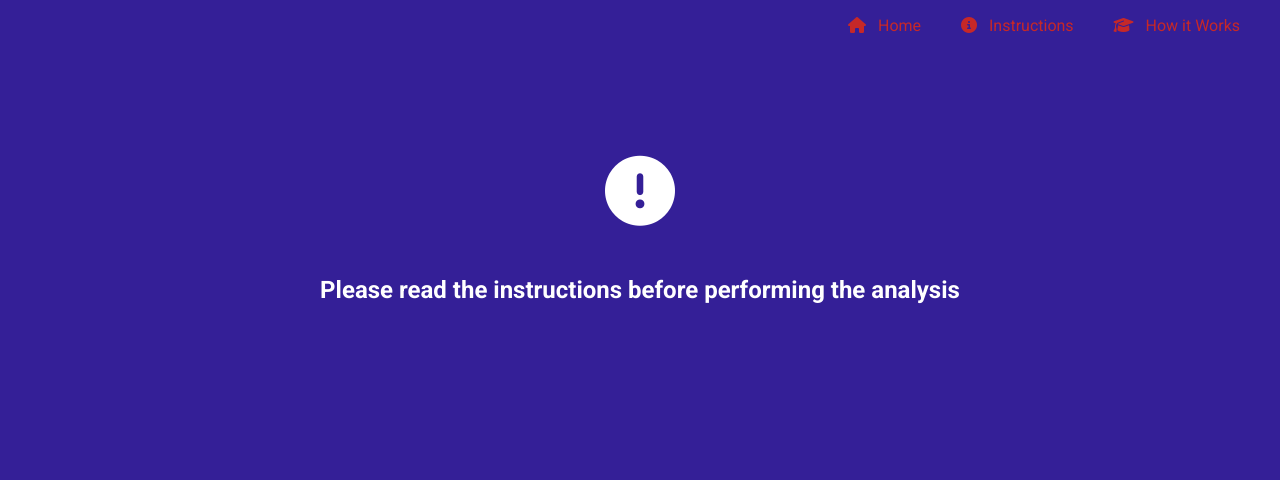
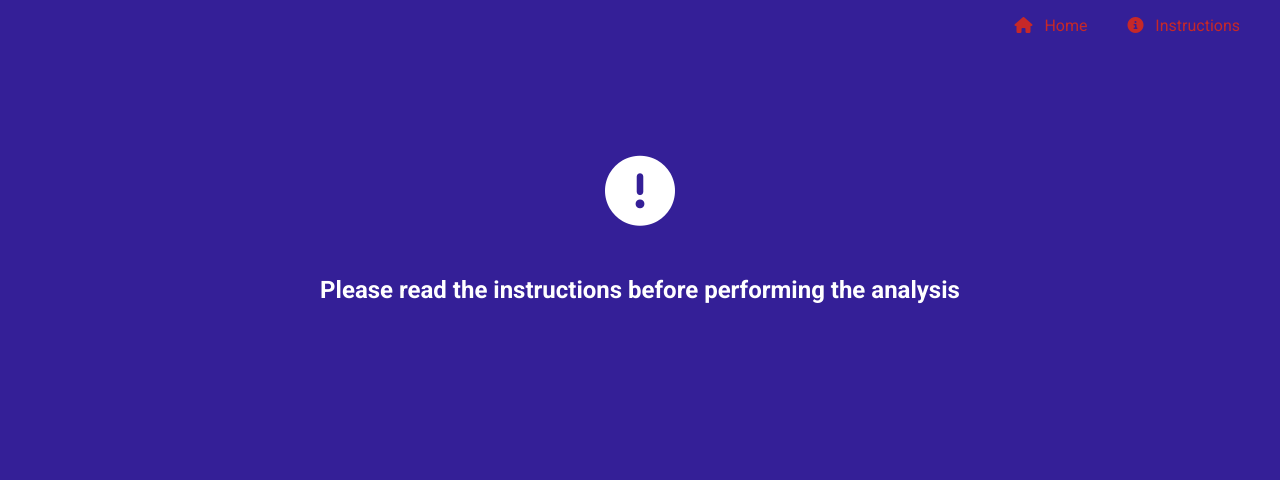
Before and after one commit to proteinanalyser/psa, a Django app: page /instructions/ in a window 1280 px wide; the page is wider, and only the part inside the window is pictured. Shown: the top 481 px of that part. Run offline with Django 3.2, Linux system fonts and the light colour scheme; parts of the project's set-up code (start-up, migrations or seed data) failed here and were passed over; some libraries are stand-ins or nearby versions.

Commit message:
Update base.html

```diff
--- a/main_upload/templates/base.html
+++ b/main_upload/templates/base.html
@@ -23,7 +23,6 @@
         <ul>
           <li class="navItem"> <a href="{% url 'index' %}"><span class="fa fa-home"></span> &nbsp; Home</a> </li>
           <li class="navItem"> <a href="{% url 'instructions' %}"><span class="fa fa-info-circle"></span> &nbsp; Instructions</a> </li>
-          <li class="navItem"> <a href="{% url 'work' %}"><span class="fa fa-graduation-cap"></span> &nbsp; How it Works</a> </li>
         </ul>
       </div>
   </nav>
```
